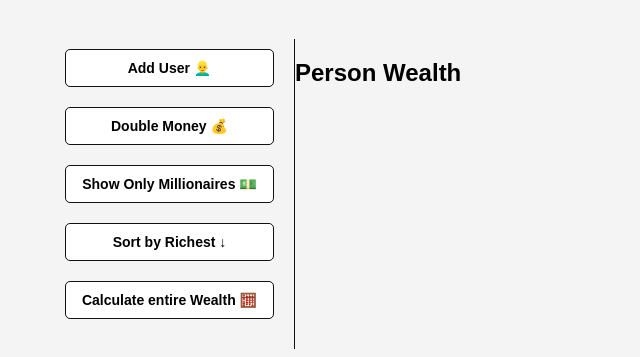
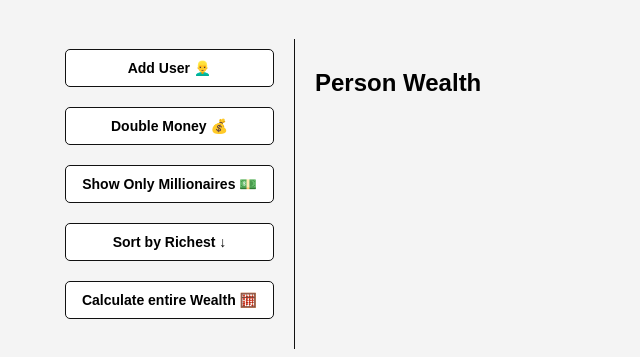
Before and after one commit to BeataJ/domArrayMethod, a plain HTML site: page index.html in a window 1280 px wide. Shown: the part 61-418 px from the top of the page, without its empty margins (215-855 px from the left). Drawn offline with Linux system fonts and the light colour scheme.

Commit message:
style main

```diff
--- a/style.css
+++ b/style.css
@@ -38,3 +38,8 @@ button {
   font-weight: bold;
   font-size: 14px;
 }
+
+main {
+  flex: 1;
+  padding: 10px 20px;
+}
```
